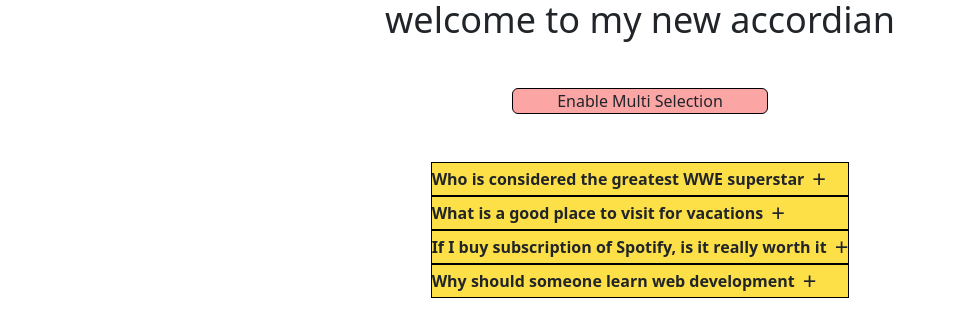
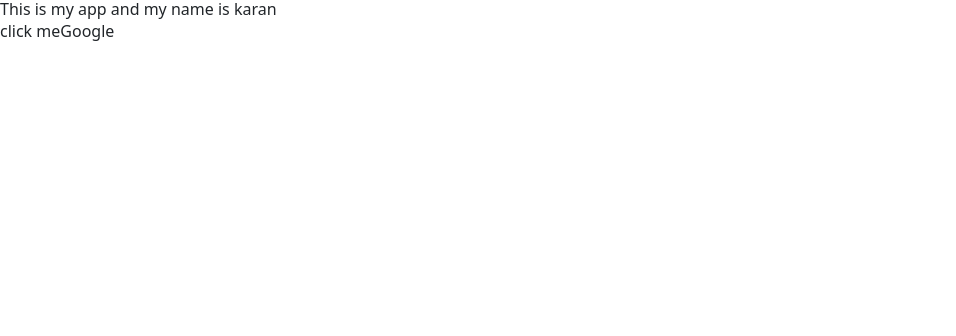
Before and after one commit to karan-verma108/ReactJs2024, a React (Create React App) app: page / in a window 1280 px wide. Shown: the top 336 px of the page, without its empty margins (0-956 px from the left). Built offline with nearby package versions, Linux system fonts and the light colour scheme.

Commit message:
react : react element creation and a point on evaluated expression

```diff
--- /dev/null
+++ b/src/MyApp.jsx
@@ -0,0 +1,30 @@
+import React from 'react';
+
+export default function MyApp() {
+  const username = 'karan';
+
+  //1) we can also render a react element like this,
+
+  const myAnchorTag = (
+    <a href='https://google.com' target='_blank' rel='noreferrer'>
+      Google
+    </a>
+  );
+
+  //   2) another way to create a react element but using the createElement method of React itself
+  const newReactElement = React.createElement(
+    'button',
+    { onClick: () => alert('button is clicked and im a new react element') },
+    'click me',
+    myAnchorTag //passing an evaluated expression as a variable in this new react element
+  );
+
+  return (
+    <div>
+      {/* so basically when we write here this username inside the html, it's the javascript that is an evaluated expression, which means it's more of a result of an express. We don't write the execution or in the form of js in html, but rather we kind of display the result only here. In other words, if i were to implement a function so i wont implement it here inside the html (jsx) just because i can inject js here, technically react doesn't allow that it only accepts here inside jsx, only an evaluated expression (the result or return value of an expression) */}
+      <h1>This is my app and my name is {username}</h1>
+      {/* {myAnchorTag} */}
+      {newReactElement}
+    </div>
+  );
+}
--- a/src/index.js
+++ b/src/index.js
@@ -14,13 +14,16 @@ import './index.css';
 // import PokemonData from './Pokemon/PokemonData';
 // import App from './ReactRouter/App';
 // import ToDo from './ToDo/ToDo';
-import NewAccordian from './NewAccordian';
+// import NewAccordian from './NewAccordian';
+import MyApp from './MyApp';
 
 const root = ReactDOM.createRoot(document.getElementById('root'));
+
 root.render(
   <BrowserRouter>
     {/* <DependentDropdown /> */}
     {/* <App /> */}
-    <NewAccordian />
+    {/* <NewAccordian /> */}
+    <MyApp />
   </BrowserRouter>
 );
```
